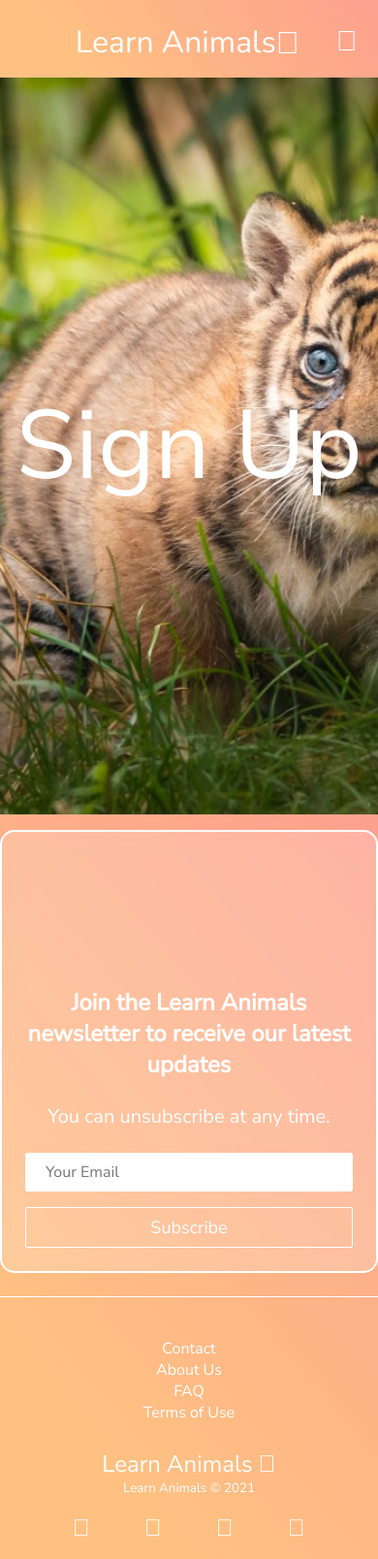
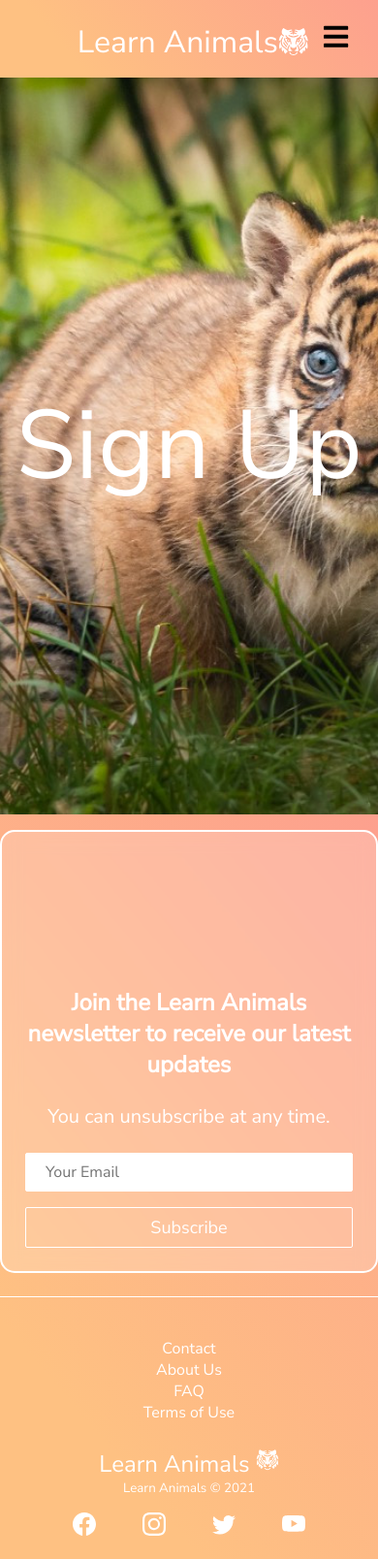
Before and after one commit to Aaron-Lin-74/project-animal-website, a React (Create React App) app: page /sign-up in a window 390 px wide. Shown: the whole page at 97% size. Built offline with nearby package versions, Linux system fonts and the light colour scheme.

Commit message:
change the icons to react-icons and update some css

```diff
--- a/src/components/Button.css
+++ b/src/components/Button.css
@@ -1,8 +1,4 @@
-:root {
-  --primary: #fff;
-}
-
-.btn {
+.btns {
   padding: 8px 20px;
   border-radius: 2px;
   outline: none;
@@ -11,16 +7,16 @@
 }
 
 .btn--primary {
-  background-color: var(--primary);
+  background-color: #fff;
   color: #242424;
-  border: 1px solid var(--primary);
+  border: 1px solid #fff;
 }
 
 .btn--outline {
   background-color: transparent;
   color: #fff;
   padding: 8px 20px;
-  border: 1px solid var(--primary);
+  border: 1px solid #fff;
   transition: all 0.3s ease-out;
 }
 
--- a/src/components/Button.js
+++ b/src/components/Button.js
@@ -14,7 +14,7 @@ const Button = ({ children, type, onClick, buttonStyle, buttonSize, path }) => {
   return (
     <Link to={path || '/'}>
       <button
-        className={`btn ${checkButtonStyle} ${checkButtonSize}`}
+        className={`btns ${checkButtonStyle} ${checkButtonSize}`}
         onClick={onClick}
         type={type}
       >
--- a/src/components/Footer.js
+++ b/src/components/Footer.js
@@ -2,6 +2,8 @@ import React from 'react'
 import { Link } from 'react-router-dom'
 import './Footer.css'
 import Button from './Button'
+import { BsFacebook, BsInstagram, BsTwitter, BsYoutube } from 'react-icons/bs'
+import { GiTigerHead } from 'react-icons/gi'
 const Footer = () => {
   return (
     <div className='footer-container'>
@@ -47,7 +49,7 @@ const Footer = () => {
         <div className='social-media-wrapper'>
           <div className='footer-logo'>
             <Link to='/' className='social-logo'>
-              Learn Animals <i class='fas fa-cat'></i>
+              Learn Animals <GiTigerHead />
             </Link>
           </div>
           <small className='website-rights'>Learn Animals © 2021</small>
@@ -59,7 +61,7 @@ const Footer = () => {
               rel='noreferrer'
               aria-label='Facebook'
             >
-              <i className='fab fa-facebook'></i>
+              <BsFacebook />
             </a>
             <a
               className='social-icon-link instagram'
@@ -68,7 +70,7 @@ const Footer = () => {
               rel='noreferrer'
               aria-label='Instagram'
             >
-              <i className='fab fa-instagram'></i>
+              <BsInstagram />
             </a>
             <a
               className='social-icon-link twitter'
@@ -77,7 +79,7 @@ const Footer = () => {
               rel='noreferrer'
               aria-label='Twitter'
             >
-              <i className='fab fa-twitter'></i>
+              <BsTwitter />
             </a>
             <a
               className='social-icon-link youtube'
@@ -86,7 +88,7 @@ const Footer = () => {
               rel='noreferrer'
               aria-label='Youtube'
             >
-              <i className='fab fa-youtube'></i>
+              <BsYoutube />
             </a>
           </div>
         </div>
--- a/src/components/HeroSection.css
+++ b/src/components/HeroSection.css
@@ -63,7 +63,7 @@ video {
     text-decoration: none;
   }
 
-  .btn {
+  .btns {
     width: 100%;
   }
 }
--- a/src/components/HeroSection.js
+++ b/src/components/HeroSection.js
@@ -1,5 +1,6 @@
 import React from 'react'
 import Button from './Button'
+import { FaPlayCircle } from 'react-icons/fa'
 import './HeroSection.css'
 
 const HeroSection = () => {
@@ -21,8 +22,9 @@ const HeroSection = () => {
           className='btns'
           buttonStyle='btn--primary'
           buttonSize='btn--large'
+          path='/'
         >
-          WATCH <i className='far fa-play-circle' />
+          WATCH <FaPlayCircle />
         </Button>
       </div>
     </div>
--- a/src/components/Navbar.js
+++ b/src/components/Navbar.js
@@ -2,6 +2,8 @@ import React, { useState, useEffect } from 'react'
 import './Navbar.css'
 import { Link } from 'react-router-dom'
 import Button from './Button'
+import { FaTimes, FaBars } from 'react-icons/fa'
+import { GiTigerHead } from 'react-icons/gi'
 
 function Navbar() {
   // use click state to control the appearance of menu and button
@@ -26,10 +28,10 @@ function Navbar() {
     <nav className='navbar'>
       <div className='navbar-container'>
         <Link to='/' className='navbar-logo' onClick={closeMobileMenu}>
-          Learn Animals <i class='fas fa-cat'></i>
+          Learn Animals <GiTigerHead />
         </Link>
         <div className='menu-icon' onClick={handleClick}>
-          <i className={click ? 'fas fa-times' : 'fas fa-bars'}></i>
+          {click ? <FaTimes /> : <FaBars />}
         </div>
         <ul className={click ? 'nav-menu active' : 'nav-menu'}>
           <li className='nav-item'>
@@ -65,7 +67,11 @@ function Navbar() {
             </Link>
           </li>
         </ul>
-        {button && <Button buttonStyle='btn--outline'>Sign Up </Button>}
+        {button && (
+          <Button buttonStyle='btn--outline' path='/sign-up'>
+            Sign Up
+          </Button>
+        )}
       </div>
     </nav>
   )
```
